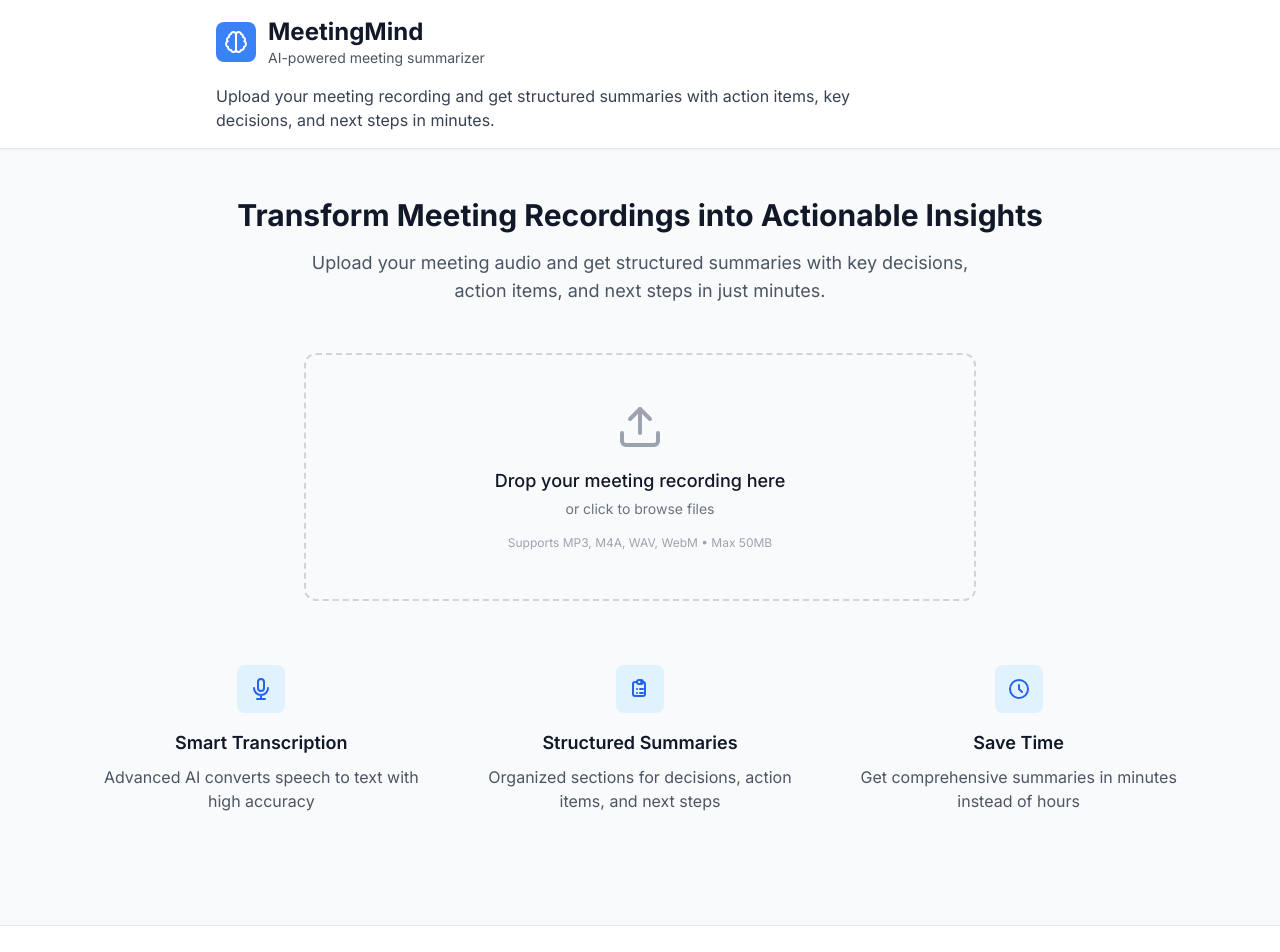
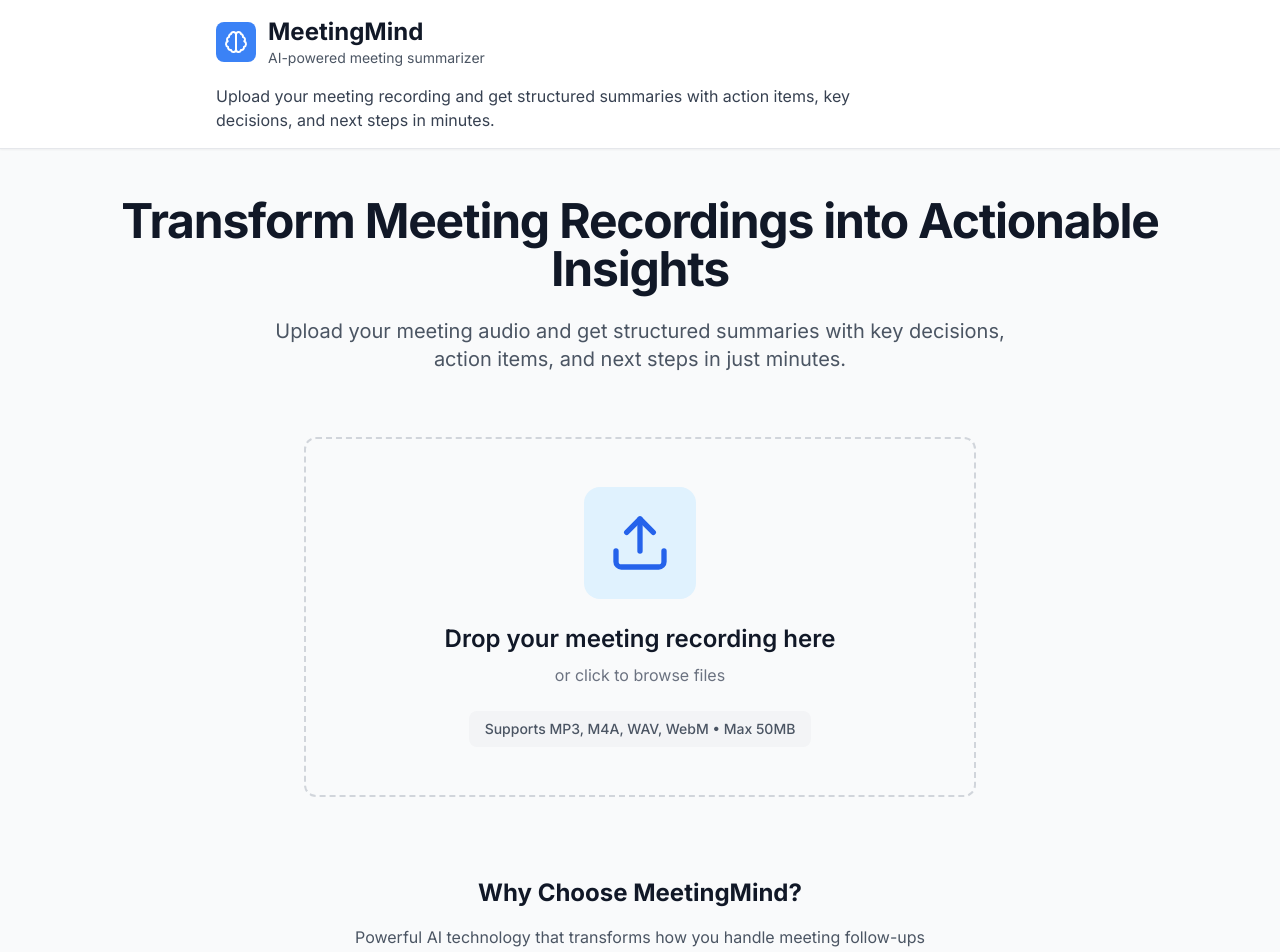
Before and after one commit to TedTes/sumraiz, a Next.js app: page / in a window 1280 px wide. Shown: the top 952 px of the page. Built offline with nearby package versions, Linux system fonts and the light colour scheme.

Commit message:
add css classes

```diff
--- a/app/page.js
+++ b/app/page.js
@@ -67,11 +67,11 @@ export default function Home() {
 
       <main className="max-w-6xl mx-auto px-6 py-12">
         {/* Hero Section */}
-        <div className="text-center mb-12">
-          <h2 className="text-3xl font-bold text-gray-900 mb-4">
+        <div className="text-center mb-16 animate-fade-in-up">
+          <h2 className="hero-title mb-6">
             Transform Meeting Recordings into Actionable Insights
           </h2>
-          <p className="text-lg text-gray-600 max-w-2xl mx-auto">
+          <p className="hero-subtitle max-w-3xl mx-auto">
             Upload your meeting audio and get structured summaries with key decisions,
             action items, and next steps in just minutes.
           </p>
@@ -94,10 +94,10 @@ export default function Home() {
           )}
 
           {error && (
-            <div className="w-full max-w-2xl mx-auto">
-              <div className="bg-red-50 border border-red-200 rounded-lg p-6">
+            <div className="w-full max-w-2xl mx-auto animate-slide-in-down">
+              <div className="error-container">
                 <div className="flex items-center space-x-3">
-                  <div className="bg-red-100 p-2 rounded-full">
+                  <div className="error-icon">
                     <svg className="h-5 w-5 text-red-600" fill="none" viewBox="0 0 24 24" stroke="currentColor">
                       <path strokeLinecap="round" strokeLinejoin="round" strokeWidth={2} d="M12 8v4m0 4h.01M21 12a9 9 0 11-18 0 9 9 0 0118 0z" />
                     </svg>
@@ -109,7 +109,7 @@ export default function Home() {
                 </div>
                 <button
                   onClick={handleStartOver}
-                  className="mt-4 text-sm bg-red-100 text-red-800 px-3 py-2 rounded-md hover:bg-red-200 transition-colors"
+                  className="mt-4 text-sm bg-red-100 text-red-800 px-4 py-2 rounded-lg hover:bg-red-200 transition-colors focus-ring"
                 >
                   Try Again
                 </button>
@@ -121,10 +121,10 @@ export default function Home() {
             <>
               <SummaryDisplay summary={summary} />
 
-              <div className="text-center">
+              <div className="text-center animate-fade-in-up">
                 <button
                   onClick={handleStartOver}
-                  className="bg-primary-500 text-white px-6 py-3 rounded-lg hover:bg-primary-600 transition-colors font-medium"
+                  className="btn-primary"
                 >
                   Process Another Meeting
                 </button>
@@ -135,35 +135,42 @@ export default function Home() {
 
         {/* Features Section */}
         {!summary && !isProcessing && (
-          <div className="mt-16 grid md:grid-cols-3 gap-8">
-            <div className="text-center">
-              <div className="bg-primary-100 w-12 h-12 rounded-lg flex items-center justify-center mx-auto mb-4">
-                <svg className="h-6 w-6 text-primary-600" fill="none" viewBox="0 0 24 24" stroke="currentColor">
+          <div className="mt-20 animate-fade-in-up">
+            <div className="text-center mb-12">
+              <h3 className="text-2xl font-bold text-gray-900 mb-4">Why Choose MeetingMind?</h3>
+              <p className="text-gray-600">Powerful AI technology that transforms how you handle meeting follow-ups</p>
+            </div>
+
+            <div className="grid md:grid-cols-3 gap-8">
+              <div className="card p-8 text-center hover:scale-[1.02] transition-smooth">
+                <div className="bg-primary-100 w-16 h-16 rounded-xl flex items-center justify-center mx-auto mb-6">
+                  <svg className="h-8 w-8 text-primary-600" fill="none" viewBox="0 0 24 24" stroke="currentColor">
                     <path strokeLinecap="round" strokeLinejoin="round" strokeWidth={2} d="M19 11a7 7 0 01-7 7m0 0a7 7 0 01-7-7m7 7v4m0 0H8m4 0h4m-4-8a3 3 0 01-3-3V5a3 3 0 116 0v6a3 3 0 01-3 3z" />
                   </svg>
                 </div>
-              <h3 className="text-lg font-semibold text-gray-900 mb-2">Smart Transcription</h3>
-              <p className="text-gray-600">Advanced AI converts speech to text with high accuracy</p>
+                <h4 className="text-xl font-semibold text-gray-900 mb-3">Smart Transcription</h4>
+                <p className="text-gray-600 leading-relaxed">Advanced AI converts speech to text with industry-leading accuracy, handling accents and background noise</p>
               </div>
 
-            <div className="text-center">
-              <div className="bg-primary-100 w-12 h-12 rounded-lg flex items-center justify-center mx-auto mb-4">
-                <svg className="h-6 w-6 text-primary-600" fill="none" viewBox="0 0 24 24" stroke="currentColor">
+              <div className="card p-8 text-center hover:scale-[1.02] transition-smooth">
+                <div className="bg-primary-100 w-16 h-16 rounded-xl flex items-center justify-center mx-auto mb-6">
+                  <svg className="h-8 w-8 text-primary-600" fill="none" viewBox="0 0 24 24" stroke="currentColor">
                     <path strokeLinecap="round" strokeLinejoin="round" strokeWidth={2} d="M9 5H7a2 2 0 00-2 2v10a2 2 0 002 2h8a2 2 0 002-2V7a2 2 0 00-2-2h-2M9 5a2 2 0 002 2h2a2 2 0 002-2M9 5a2 2 0 012-2h2a2 2 0 012 2m-3 7h3m-3 4h3m-6-4h.01M9 16h.01" />
                   </svg>
                 </div>
-              <h3 className="text-lg font-semibold text-gray-900 mb-2">Structured Summaries</h3>
-              <p className="text-gray-600">Organized sections for decisions, action items, and next steps</p>
+                <h4 className="text-xl font-semibold text-gray-900 mb-3">Structured Summaries</h4>
+                <p className="text-gray-600 leading-relaxed">Organized sections for decisions, action items, and next steps with clear ownership and deadlines</p>
               </div>
 
-            <div className="text-center">
-              <div className="bg-primary-100 w-12 h-12 rounded-lg flex items-center justify-center mx-auto mb-4">
-                <svg className="h-6 w-6 text-primary-600" fill="none" viewBox="0 0 24 24" stroke="currentColor">
+              <div className="card p-8 text-center hover:scale-[1.02] transition-smooth">
+                <div className="bg-primary-100 w-16 h-16 rounded-xl flex items-center justify-center mx-auto mb-6">
+                  <svg className="h-8 w-8 text-primary-600" fill="none" viewBox="0 0 24 24" stroke="currentColor">
                     <path strokeLinecap="round" strokeLinejoin="round" strokeWidth={2} d="M12 8v4l3 3m6-3a9 9 0 11-18 0 9 9 0 0118 0z" />
                   </svg>
                 </div>
-              <h3 className="text-lg font-semibold text-gray-900 mb-2">Save Time</h3>
-              <p className="text-gray-600">Get comprehensive summaries in minutes instead of hours</p>
+                <h4 className="text-xl font-semibold text-gray-900 mb-3">Save Time</h4>
+                <p className="text-gray-600 leading-relaxed">Get comprehensive summaries in minutes instead of hours, with 95% reduction in manual note-taking</p>
+              </div>
             </div>
           </div>
         )}
--- a/components/FileUpload.js
+++ b/components/FileUpload.js
@@ -69,18 +69,22 @@ export default function FileUpload({ onFileSelect, isProcessing }) {
           onDragLeave={handleDragLeave}
           onClick={() => fileInputRef.current?.click()}
         >
-          <div className="flex flex-col items-center space-y-4">
-            <Upload className="h-12 w-12 text-gray-400" />
+          <div className="flex flex-col items-center space-y-6">
+            <div className="bg-primary-100 p-6 rounded-2xl">
+              <Upload className="h-16 w-16 text-primary-600" />
+            </div>
             <div className="text-center">
-              <p className="text-lg font-medium text-gray-900">
+              <p className="text-2xl font-semibold text-gray-900 mb-2">
                 Drop your meeting recording here
               </p>
-              <p className="text-sm text-gray-500 mt-1">
+              <p className="text-gray-500">
                 or click to browse files
               </p>
             </div>
-            <div className="text-xs text-gray-400">
-              Supports MP3, M4A, WAV, WebM • Max 50MB
+            <div className="bg-gray-100 px-4 py-2 rounded-lg">
+              <p className="text-sm text-gray-600 font-medium">
+                Supports MP3, M4A, WAV, WebM • Max 50MB
+              </p>
             </div>
           </div>
           <input
@@ -93,21 +97,21 @@ export default function FileUpload({ onFileSelect, isProcessing }) {
           />
         </div>
       ) : (
-        <div className="bg-white rounded-lg border border-gray-200 p-6">
+        <div className="file-display">
           <div className="flex items-center space-x-4">
-            <div className="bg-primary-100 p-3 rounded-lg">
-              <FileAudio className="h-6 w-6 text-primary-600" />
+            <div className="bg-primary-100 p-4 rounded-xl">
+              <FileAudio className="h-8 w-8 text-primary-600" />
             </div>
             <div className="flex-1">
-              <p className="font-medium text-gray-900">{selectedFile.name}</p>
-              <p className="text-sm text-gray-500">{formatFileSize(selectedFile.size)}</p>
+              <p className="font-semibold text-gray-900 text-lg">{selectedFile.name}</p>
+              <p className="text-sm text-gray-500 mt-1">{formatFileSize(selectedFile.size)}</p>
             </div>
             {!isProcessing && (
               <button
                 onClick={clearFile}
-                className="p-2 text-gray-400 hover:text-gray-600 transition-colors"
+                className="p-2 text-gray-400 hover:text-gray-600 transition-colors rounded-lg hover:bg-gray-100 focus-ring"
               >
-                <X className="h-5 w-5" />
+                <X className="h-6 w-6" />
               </button>
             )}
           </div>
--- a/components/ProcessingStatus.js
+++ b/components/ProcessingStatus.js
@@ -22,9 +22,9 @@ export default function ProcessingStatus({ status, currentStep }) {
   if (status !== 'processing') return null;
 
   return (
-    <div className="w-full max-w-2xl mx-auto mt-8">
-      <div className="bg-white rounded-lg border border-gray-200 p-6">
-        <h3 className="text-lg font-medium text-gray-900 mb-6">Processing your meeting...</h3>
+    <div className="w-full max-w-2xl mx-auto mt-8 animate-slide-in-down">
+      <div className="card p-8">
+        <h3 className="text-xl font-semibold text-gray-900 mb-8 text-center">Processing your meeting...</h3>
 
         <div className="space-y-4">
           {steps.slice(0, -1).map((step) => {
@@ -32,24 +32,25 @@ export default function ProcessingStatus({ status, currentStep }) {
             const Icon = step.icon;
 
             return (
-              <div key={step.id} className="flex items-center space-x-3">
+              <div key={step.id} className="flex items-center space-x-4">
                 <div className={`
-                  flex items-center justify-center w-8 h-8 rounded-full
-                  ${stepStatus === 'complete' ? 'bg-green-100' :
-                    stepStatus === 'active' ? 'bg-primary-100' : 'bg-gray-100'}
+                  flex items-center justify-center w-10 h-10 rounded-xl transition-smooth
+                  ${stepStatus === 'complete' ? 'status-complete' :
+                    stepStatus === 'active' ? 'status-active' : 'status-pending'}
                 `}>
                   {stepStatus === 'complete' ? (
-                    <CheckCircle className="h-4 w-4 text-green-600" />
+                    <CheckCircle className="h-5 w-5 text-green-600" />
                   ) : stepStatus === 'active' ? (
-                    <Icon className="h-4 w-4 text-primary-600 animate-spin" />
+                    <Icon className="h-5 w-5 text-primary-600 loading-spinner" />
                   ) : (
-                    <Icon className="h-4 w-4 text-gray-400" />
+                    <Icon className="h-5 w-5 text-gray-400" />
                   )}
                 </div>
 
                 <span className={`
-                  ${stepStatus === 'complete' ? 'text-green-700 font-medium' :
-                    stepStatus === 'active' ? 'text-primary-700 font-medium' : 'text-gray-500'}
+                  text-base font-medium transition-smooth
+                  ${stepStatus === 'complete' ? 'text-green-700' :
+                    stepStatus === 'active' ? 'text-primary-700' : 'text-gray-500'}
                 `}>
                   {step.label}
                 </span>
@@ -58,16 +59,16 @@ export default function ProcessingStatus({ status, currentStep }) {
           })}
         </div>
 
-        <div className="mt-6 bg-gray-200 rounded-full h-2">
+        <div className="mt-8 progress-bar">
           <div
-            className="bg-primary-500 h-2 rounded-full transition-all duration-500"
+            className="progress-fill"
             style={{
               width: `${((steps.findIndex(s => s.id === currentStep) + 1) / (steps.length - 1)) * 100}%`
             }}
           />
         </div>
 
-        <p className="text-sm text-gray-500 mt-4 text-center">
+        <p className="text-sm text-gray-500 mt-6 text-center leading-relaxed">
           This usually takes 2-3 minutes depending on the length of your recording.
         </p>
       </div>
--- a/components/SummaryDisplay.js
+++ b/components/SummaryDisplay.js
@@ -49,26 +49,31 @@ export default function SummaryDisplay({ summary }) {
   if (!summary) return null;
 
   return (
-    <div className="w-full max-w-4xl mx-auto mt-8">
-      <div className="bg-white rounded-lg shadow-sm border border-gray-200">
+    <div className="w-full max-w-4xl mx-auto mt-8 animate-fade-in-up">
+      <div className="card shadow-lg">
         {/* Header */}
-        <div className="border-b border-gray-200 px-6 py-4">
+        <div className="border-b border-gray-200 px-8 py-6">
           <div className="flex items-center justify-between">
             <div>
-              <h2 className="text-xl font-semibold text-gray-900">Meeting Summary</h2>
-              <p className="text-sm text-gray-500 mt-1">
-                Generated on {new Date().toLocaleDateString()}
+              <h2 className="text-2xl font-bold text-gray-900">Meeting Summary</h2>
+              <p className="text-gray-500 mt-2">
+                Generated on {new Date().toLocaleDateString('en-US', {
+                  weekday: 'long',
+                  year: 'numeric',
+                  month: 'long',
+                  day: 'numeric'
+                })}
               </p>
             </div>
-            <div className="flex space-x-2">
+            <div className="flex space-x-3">
               <button
                 onClick={handleCopy}
-                className="flex items-center space-x-2 px-3 py-2 text-sm border border-gray-300 rounded-md hover:bg-gray-50 transition-colors"
+                className="btn-secondary flex items-center space-x-2"
               >
                 {copied ? (
                   <>
                     <CheckCircle className="h-4 w-4 text-green-600" />
-                    <span className="text-green-600">Copied!</span>
+                    <span className="text-green-600 font-medium">Copied!</span>
                   </>
                 ) : (
                   <>
@@ -79,7 +84,7 @@ export default function SummaryDisplay({ summary }) {
               </button>
               <button
                 onClick={handleDownload}
-                className="flex items-center space-x-2 px-3 py-2 text-sm bg-primary-500 text-white rounded-md hover:bg-primary-600 transition-colors"
+                className="btn-primary flex items-center space-x-2"
               >
                 <Download className="h-4 w-4" />
                 <span>Download</span>
```
Lines whose indentation alone changed are shown as unchanged.
